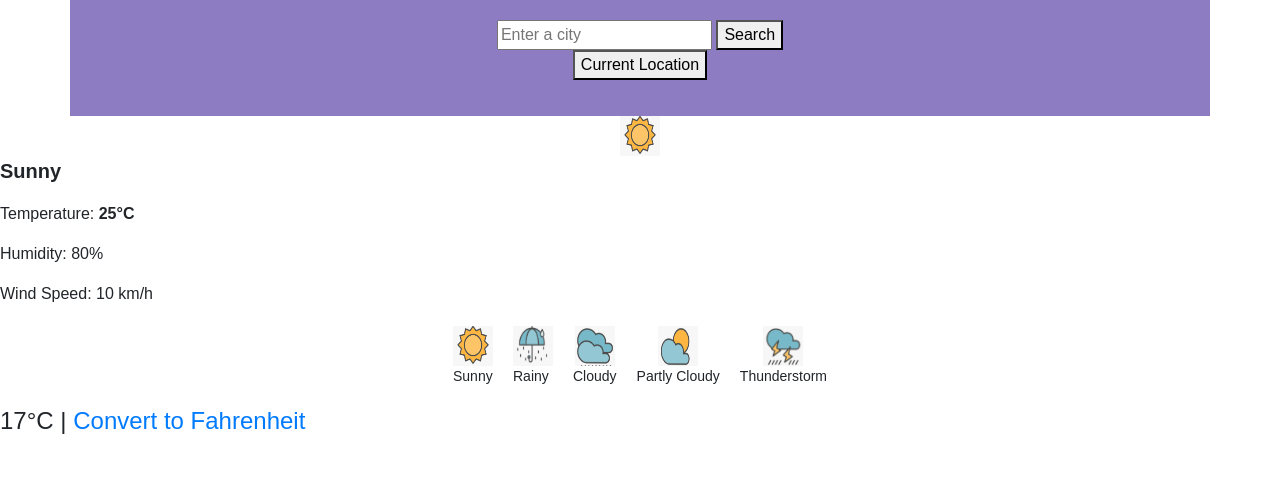
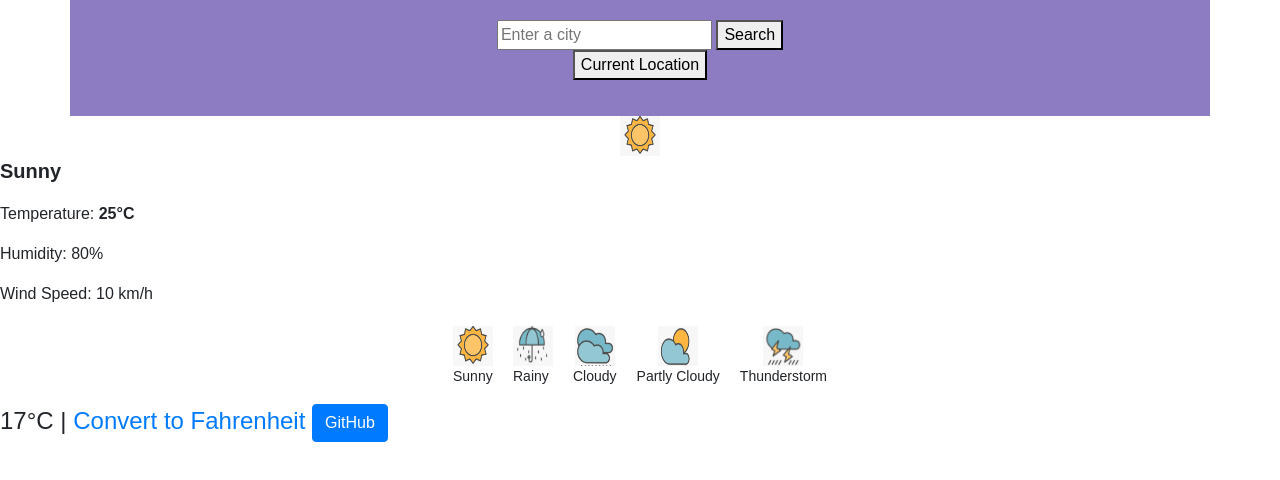
Before and after one commit to fakenamess/project, a plain HTML site: page project/index.html in a window 1280 px wide. Drawn offline with nearby package versions, Linux system fonts and the light colour scheme; a script that the page names is missing.

Commit message:
Update index.html

```diff
--- a/project/index.html
+++ b/project/index.html
@@ -93,9 +93,10 @@
 
 
       <a href="#" id="convert">Convert to Fahrenheit</a>
+   <a href="https://github.com/fakenamess/project" class="btn btn-primary contact-btn"
+        >GitHub</a
+      >
     </div>
     <script src="script.js"></script>
   </body>
 </html>
-  </body>
-</html>
```
